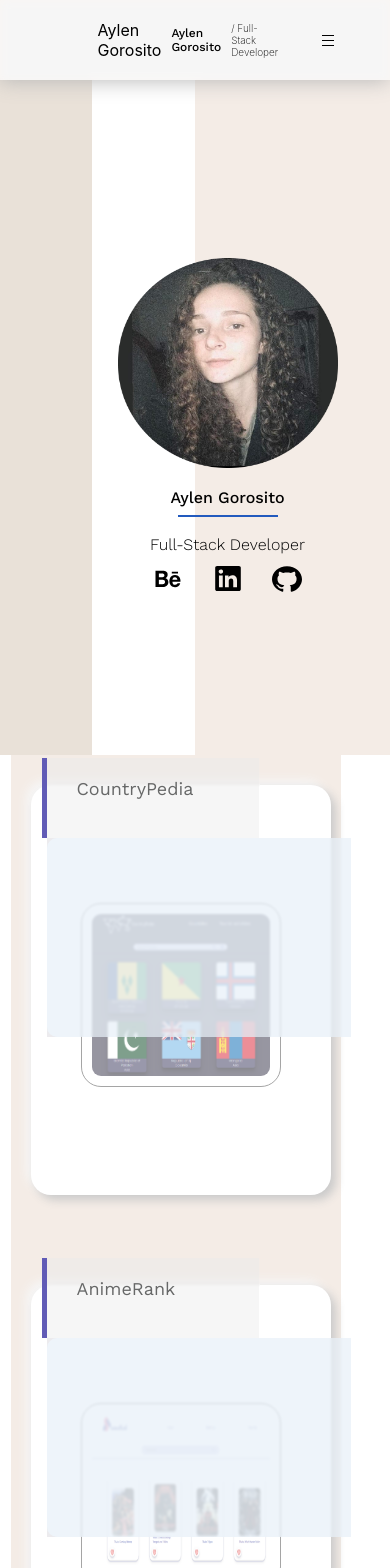
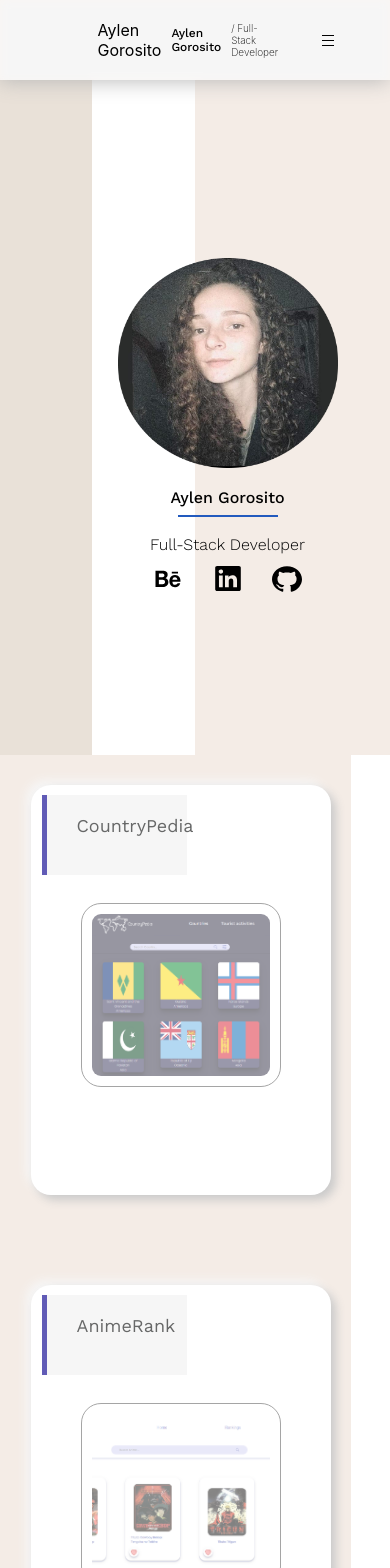
Before and after one commit to AylenGorosito313/portfolio, a React (Vite) app: page / in a window 390 px wide. Shown: the top 1568 px of the page. Built offline with nearby package versions, Linux system fonts and the light colour scheme.

Commit message:
responsivex100

```diff
--- a/src/pages/home/Home.css
+++ b/src/pages/home/Home.css
@@ -192,7 +192,7 @@
   }
 }
 
-@media (max-width: 500px) {
+@media (max-width: 600px) {
   .parrafo {
     font-size: 0;
     display: none !important;
--- a/src/pages/proyects/Proyects.css
+++ b/src/pages/proyects/Proyects.css
@@ -260,7 +260,7 @@
     flex-direction: row-reverse;
     position: relative;
     height: 75vh;
-    width: 70%;
+    width: 90%;
     border-radius: 10px;
     background: #fff;
     box-shadow: 5px 5px 10px #cacaca, -5px -5px 10px #f6f6f6;
@@ -300,6 +300,23 @@
     align-items: center;
   }
 }
+
+.logo-pedia{
+  position: absolute;
+    /* height: 65vh; */
+    width: 50%;
+    height: 80%;
+    object-fit: cover;
+    object-position: bottom;
+    /* width: 90vh; */
+    box-sizing: border-box;
+    border: rgb(77, 77, 77) solid 0.5px;
+    padding: 10px;
+    display: flex;
+    border-radius: 20px;
+    /* filter: blur(1px); */
+
+}
 /* .div-titul-p {
     padding: 20px;
     display: flex;
@@ -314,6 +331,9 @@
 
 
 @media (max-width: 700px) {
+  .div-parrafo{
+    display: none;
+  }
   .container-gneral {
     flex-direction: column;
     display: flex;
@@ -398,6 +418,7 @@
   .container {
     height: 50%;
     width: 90%;
+    background: #f4ece6;
     display: flex;
     align-items: center;
     justify-content: center;
@@ -415,6 +436,9 @@
 }
 
 @media (max-width: 500px) {
+  .div-parrafo{
+    display: none;
+  }
   .container-gneral {
     flex-direction: column;
     display: flex;
```
